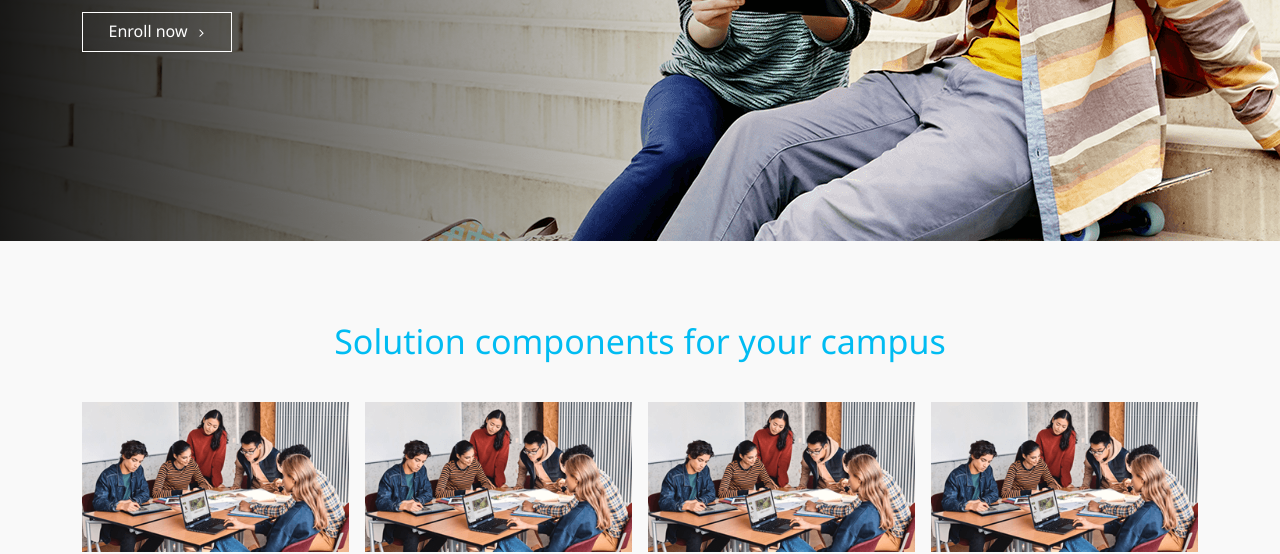
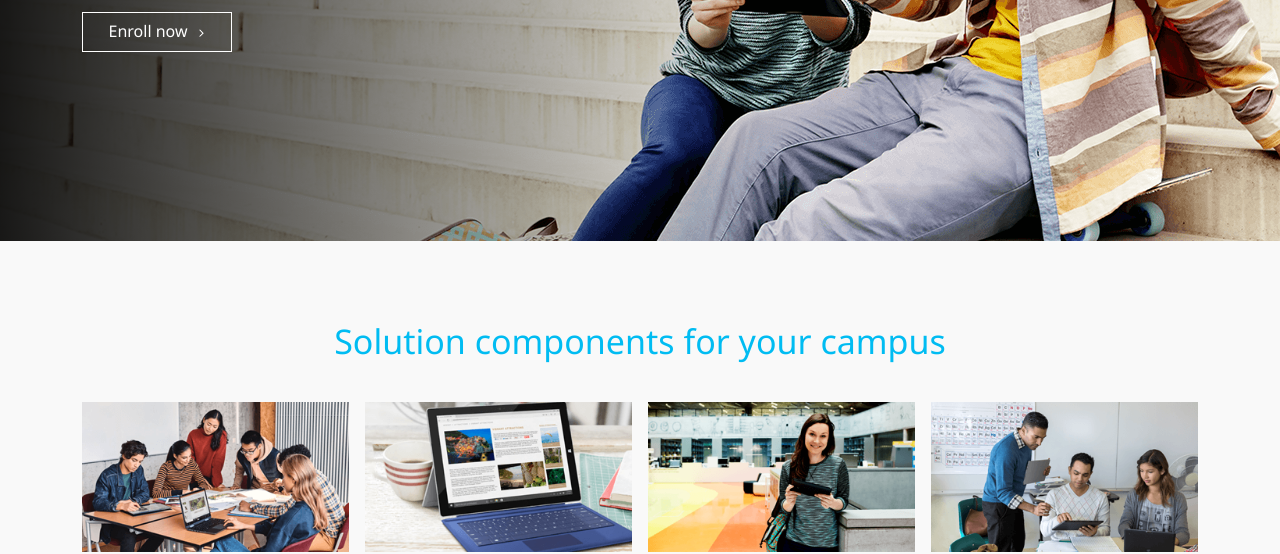
Before and after one commit to Anoopkumarseth/ms_cloud_platform, a plain HTML site: page index.html in a window 1280 px wide. Shown: the part 399-953 px from the top of the page. Drawn offline with Linux system fonts and the light colour scheme.

Commit message:
images path updated

```diff
--- a/index.html
+++ b/index.html
@@ -58,7 +58,7 @@
                 </div>
                 <div class="col">
                     <figure class="card">
-                        <img src="images/card-img-1.png" alt="campus-image" class="card-img">
+                        <img src="images/card-img-2.png" alt="campus-image" class="card-img">
                         <figcaption>
                             <h3 class="card-title">Productivity Tools and Platform</h3>
                             <ul>
@@ -74,7 +74,7 @@
                 </div>
                 <div class="col">
                     <figure class="card">
-                        <img src="images/card-img-1.png" alt="campus-image" class="card-img">
+                        <img src="images/card-img-3.png" alt="campus-image" class="card-img">
                         <figcaption>
                             <h3 class="card-title">Cloud Services and Storage</h3>
                             <ul>
@@ -88,7 +88,7 @@
                 </div>
                 <div class="col">
                     <figure class="card">
-                        <img src="images/card-img-1.png" alt="campus-image" class="card-img">
+                        <img src="images/card-img-4.png" alt="campus-image" class="card-img">
                         <figcaption>
                             <h3 class="card-title">Rich Learning Resources</h3>
                             <ul>
```
